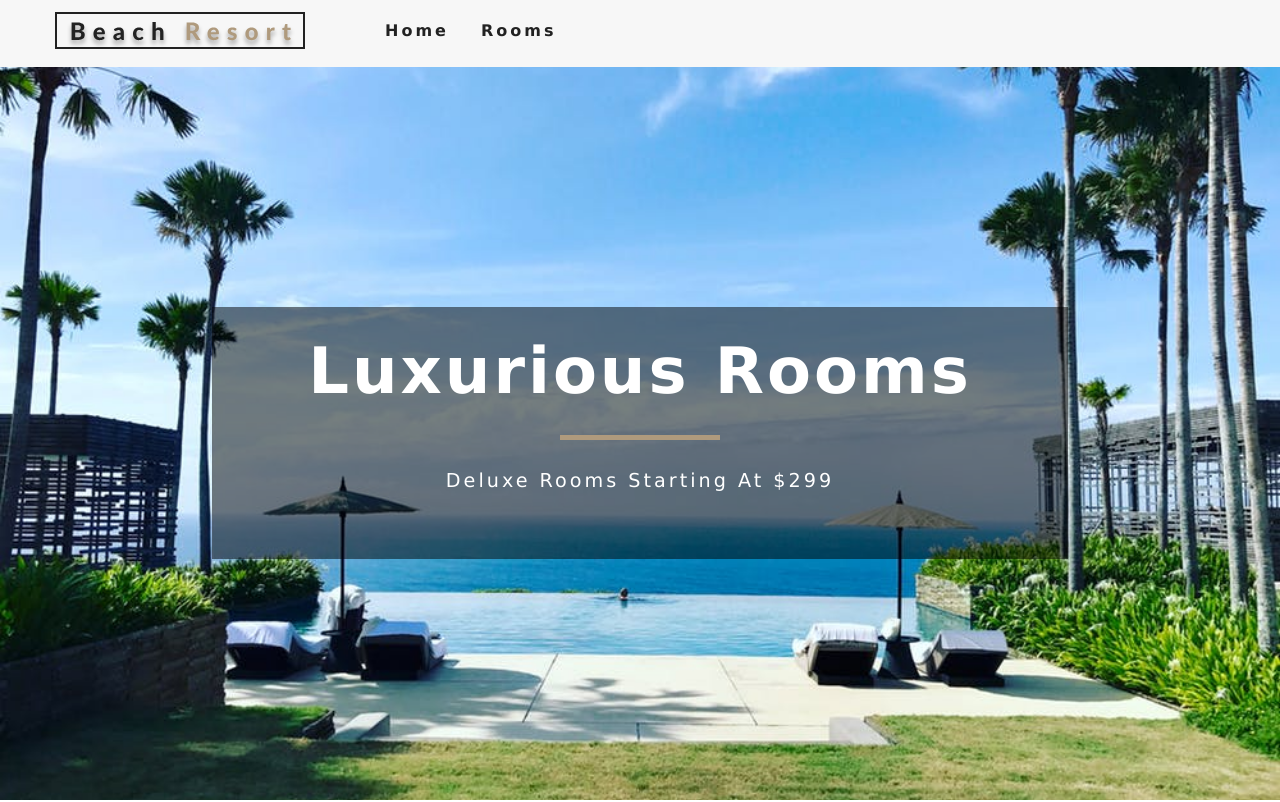
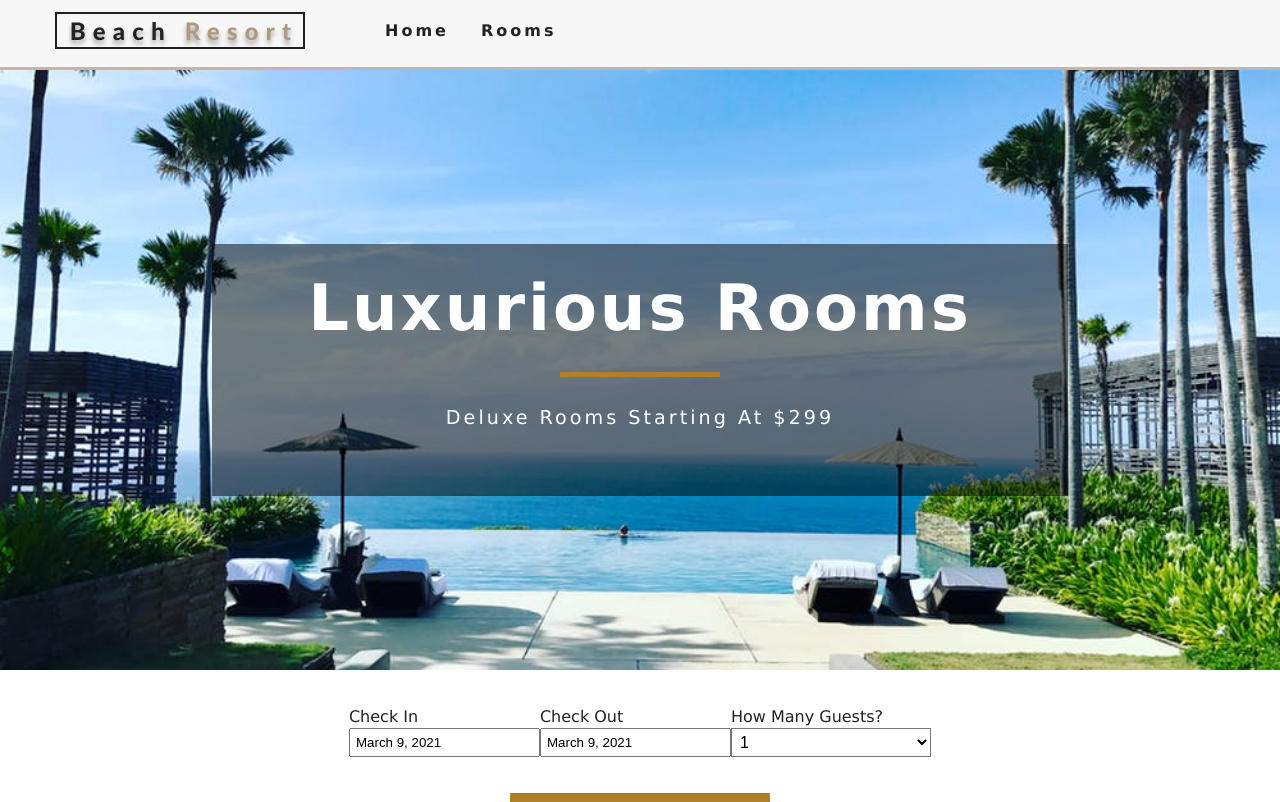
Before and after one commit to KateChantha/resort-content, a React (Create React App) app: page / in a window 1280 px wide. Shown: the top 802 px of the page. Built offline with nearby package versions, Linux system fonts and the light colour scheme.

Commit message:
basic position for check avail

```diff
--- a/src/App.css
+++ b/src/App.css
@@ -4,7 +4,9 @@
   box-sizing: border-box;
 }
 :root {
-  --primaryColor: #af9a7d;
+  /* --primaryColor: #af9a7d; */
+  --primaryColor: #ae802a;
+  --secondaryColor:#f9f1e5 ;
   --mainWhite: #fff;
   --offWhite: #f7f7f7;
   --mainBlack: #222;
@@ -159,7 +161,8 @@ h6 {
 .defaultHero,
 .roomsHero {
   /* subtract -66px by the navbar height */
-  min-height: calc(100vh - 66px);
+  /* min-height: calc(100vh - 66px);  */
+  height: 75vh;
   background: url("./images/defaultBcg.jpeg") center/cover no-repeat;
   display: flex;
   align-items: center;
@@ -210,6 +213,15 @@ h6 {
   }
 }
 /* End of Banner */
+/* Check Availibility */
+.check-avail-container {
+  height: 25vh;
+  display: flex;
+  flex-direction: column;
+  align-items: center;
+  justify-content: space-evenly;
+}
+/* End of Check Availibility */
 /* Title */
 .section-title {
   text-align: center;
--- a/src/components/CheckAvailibility.css
+++ b/src/components/CheckAvailibility.css
@@ -1,3 +1,25 @@
-.check-avalibility-group {
-  width: 25%;
+.check-avail-wraper {
+  display: flex;
+  flex-direction: column;
+  align-items: center;
 }
+
+.datepicker-wrapper {
+  display: flex;
+  flex-direction: column;
+}
+
+.check-avail-container input {
+  padding: 5px;
+}
+
+.capacity-wrapper select {
+  padding: 4px;
+}
+
+@media screen and (min-width: 776px) {
+  .check-avail-wraper {
+    flex-direction: row;
+    justify-content: center;
+  }
+}
--- a/src/components/CheckAvailibility.js
+++ b/src/components/CheckAvailibility.js
@@ -43,7 +43,9 @@ const CheckAvailibility = ({context}) => {
 
 
   return (
-    <section className="filter-container">
+    <section className="check-avail-wraper">
+      <div className="datepicker-wrapper">
+        <label htmlFor="check in">Check In</label>
         <DatePicker
           selected={startDate}
           onChange={date => setStartDate(date)}
@@ -52,6 +54,10 @@ const CheckAvailibility = ({context}) => {
           endDate={endDate}
           dateFormat="MMMM d, yyyy"
         />
+      </div>
+
+      <div className="datepicker-wrapper">
+        <label htmlFor="check put">Check Out</label>
         <DatePicker
           selected={endDate}
           onChange={date => setEndDate(date)}
@@ -61,14 +67,15 @@ const CheckAvailibility = ({context}) => {
           minDate={startDate}
           dateFormat="MMMM d, yyyy"
         />
+      </div>
 
-      <form className="filter-form">
+      <form className="">
         {/* guests capacity  */}
-        <div className="form-group check-avalibility-group">
+        <div className="capacity-wrapper">
           <label htmlFor="capacity">How Many Guests?</label>
           <select
             name="capacity"
-            id="capacity"
+            id="capacity-check-avail"
             onChange={handleChange}
             className="form-control"
             value={capacity}
--- /dev/null
+++ b/src/components/Navbar.css
@@ -0,0 +1,7 @@
+.border-lining {
+  border-color: #ae802a;
+  border-top: 2px solid #c3b5a9;
+  border-bottom: 2px solid #c3b5a9;
+  height: 3px;
+  z-index: 10;
+}
--- a/src/components/Navbar.js
+++ b/src/components/Navbar.js
@@ -2,6 +2,7 @@ import React, { Component } from 'react';
 import { Link } from 'react-router-dom';
 import { FaAlignRight } from "react-icons/fa";
 import logo from "../images/logo.svg";
+import './Navbar.css';
 
 export default class Navbar extends Component {
   state={
@@ -13,6 +14,7 @@ export default class Navbar extends Component {
 
   render() {
     return (
+      <>
       <nav className="navbar">
         <div className="nav-center">
           <div className="nav-header">
@@ -38,7 +40,10 @@ export default class Navbar extends Component {
             </li>
           </ul>
         </div>
+
       </nav>
+      <div className='border-lining'></div>
+      </>
     )
   }
 }
--- a/src/pages/Home.js
+++ b/src/pages/Home.js
@@ -13,7 +13,7 @@ const Home = () => {
         <Banner title="luxurious rooms" subtitle="deluxe rooms starting at $299">
         </Banner>
       </Hero>
-      <section>
+      <section  className="check-avail-container" >
         <CheckAvailibility />
         <Link to="/rooms" className="btn-primary">
               check availitbility
```
Also changed, not shown: 1 other file (tests, documents, lock files or other folders). Lines whose indentation alone changed are shown as unchanged.
